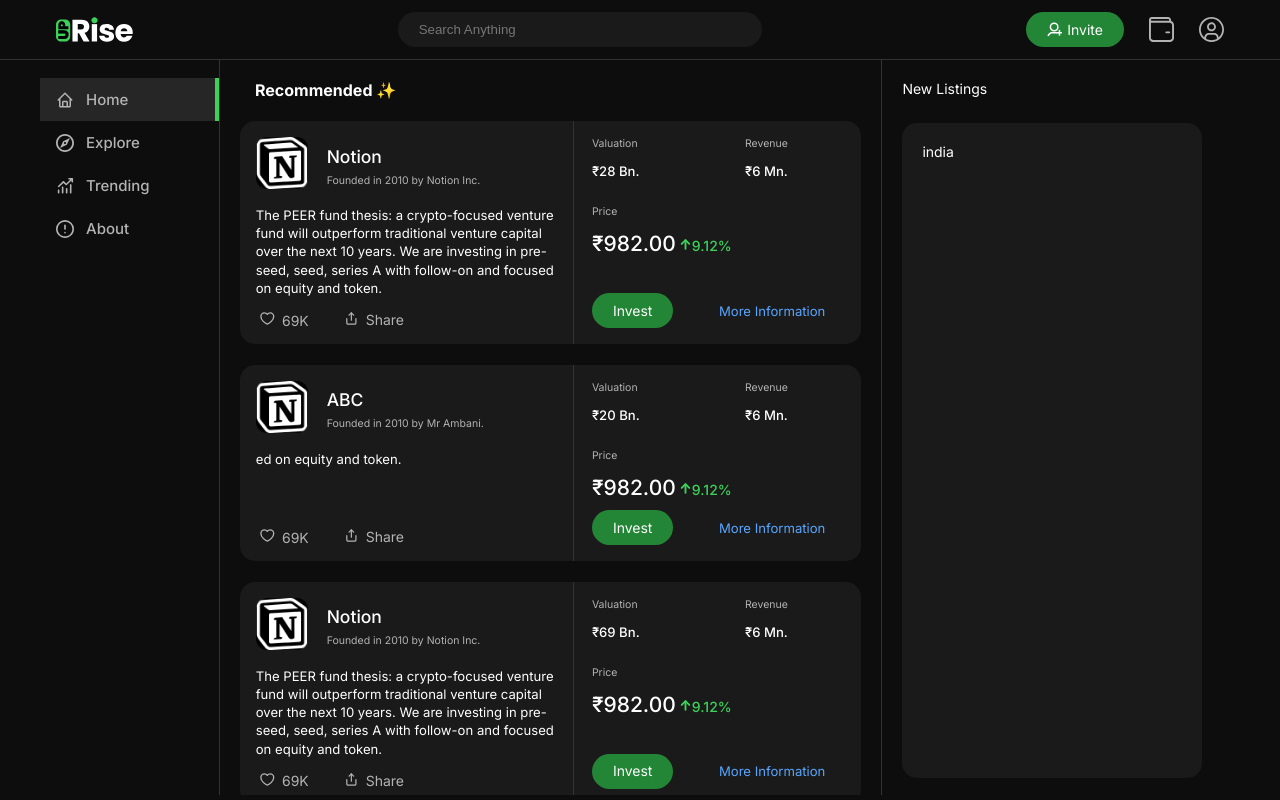
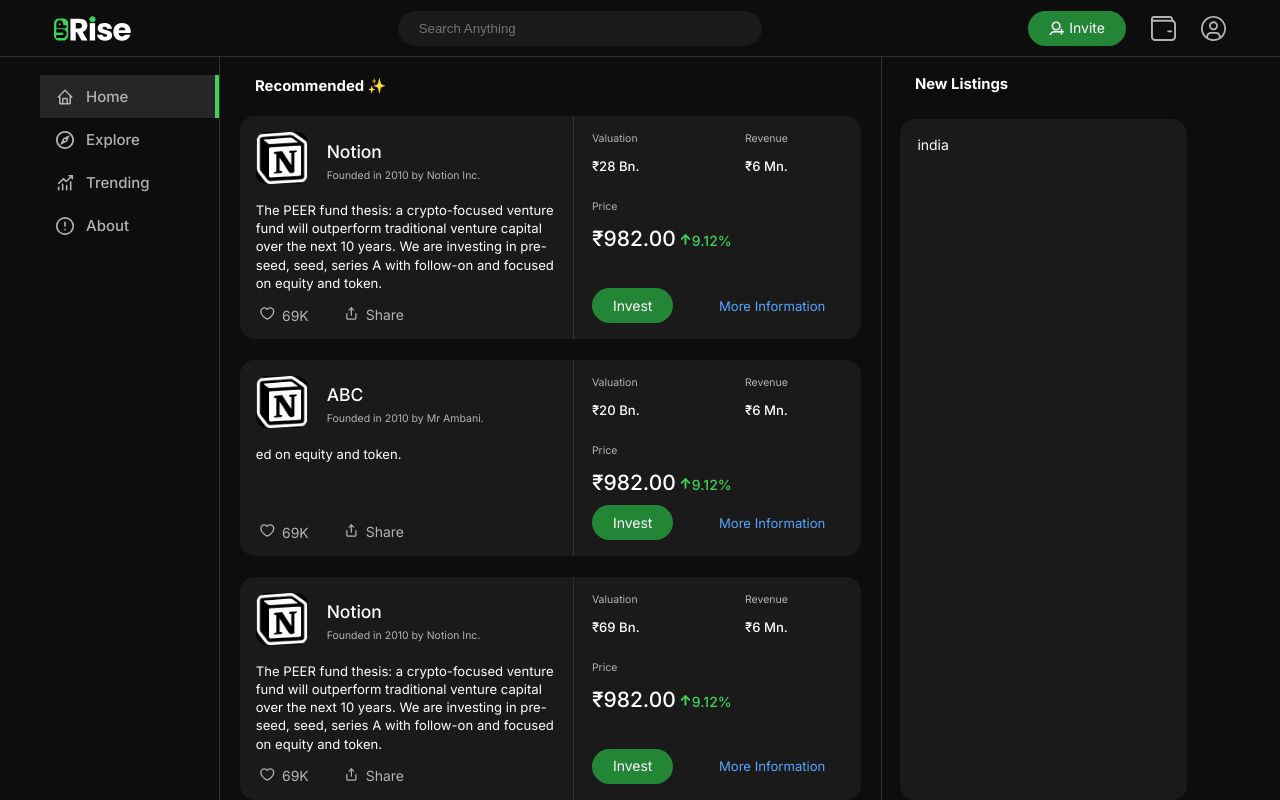
Before and after one commit to codeonec/theproject, a Next.js app: page / in a window 1280 px wide. Built offline with nearby package versions, Linux system fonts and the light colour scheme.

Commit message:
added some css and altered the title

```diff
--- a/components/TopBar/index.js
+++ b/components/TopBar/index.js
@@ -18,7 +18,7 @@ const TopBar = () => {
             align-items: center;
             max-width: 1200px;
             margin: auto;
-            padding: 12px 16px;
+            padding: 0.75rem 1rem;
             justify-content: space-between;
           }
           .topbar-content-right {
--- a/components/TopListing/index.js
+++ b/components/TopListing/index.js
@@ -3,7 +3,7 @@ import styles from "../../styles/TopListing.module.css";
 export default function TopListing() {
   return (
       <div className={styles.TopListing}>
-        New Listings
+        <div class={styles.title}>New Listings</div>
         <div className={styles.element}>
             india
         </div>
--- a/pages/_app.js
+++ b/pages/_app.js
@@ -12,18 +12,18 @@ function MyApp({ Component, pageProps }) {
     let i=0;
     setInterval(()=>{
       if(i===0){
-        document.title="¯¯OO¯¯";
+        document.title="Uprise";
         i=1;
       }
       else if(i===1){
-        document.title="--OO--";
+        document.title="Uprise 🚀";
         i=2;
       }
       else if(i===2){
-        document.title="__OO__";
+        document.title="Uprise 🚀🚀";
         i=0;
       }
-    },400)
+    },2000)
   },[]);
   return (
     <div>
@@ -35,7 +35,7 @@ function MyApp({ Component, pageProps }) {
             .app_container{
               display: flex;
               position: relative;
-              height: calc(100vh - 65px);
+              height: calc(100vh - 4.0625rem);
               ${router.pathname !=='/sign_in' && "max-width:1200px;"}
               margin:0 auto;
             }
--- a/pages/index.js
+++ b/pages/index.js
@@ -22,7 +22,7 @@ export default function Home() {
       </Head>
       <div className={styles.home}>
         <div className={styles.cards}>
-          <div className={styles.recommended}>Recommended ✨</div>
+          <div className={styles.title}>Recommended ✨</div>
           <Card
             dollar="₹"
             image={<img src="/pngs/icon.png" />}
--- a/styles/TopListing.module.css
+++ b/styles/TopListing.module.css
@@ -1,15 +1,23 @@
 .TopListing{
-    margin: 20px;
-    width: calc(100% - 40px);
-    height: calc(100% - 80px);
+    margin: 1.25rem;
+    height: calc(100% - 1.25rem);
     border-radius: 15px;
-    max-width: 300px;
+    width: 20.5rem;
+    overflow-y: scroll;
+}
+.TopListing::-webkit-scrollbar {
+    width: 0;
 }
 .element{
+    min-height: 50rem;
     margin-top: 1.875rem;
+    margin-bottom: 1.25rem;
     width: 100%;
     height: 100%;
     border-radius: 15px;
-    padding: 20px;
+    padding: 1.25rem;
     background-color: var(--bg-secondary);
 }
+.title{
+    composes: title from "./index.module.css";
+}
--- a/styles/index.module.css
+++ b/styles/index.module.css
@@ -1,11 +1,11 @@
 .cards{
     padding: 20px;
     border-right: 1px solid var(--border);
-    height: calc(100vh - 65px);
+    height: calc(100vh - 4.0625rem);
     overflow-y: scroll;
 }
-.recommended{
-    font-size: 16px;
+.title{
+    font-size: 1.0625rem;
     font-weight: bold;
     margin-left: 15px;
 }
```
